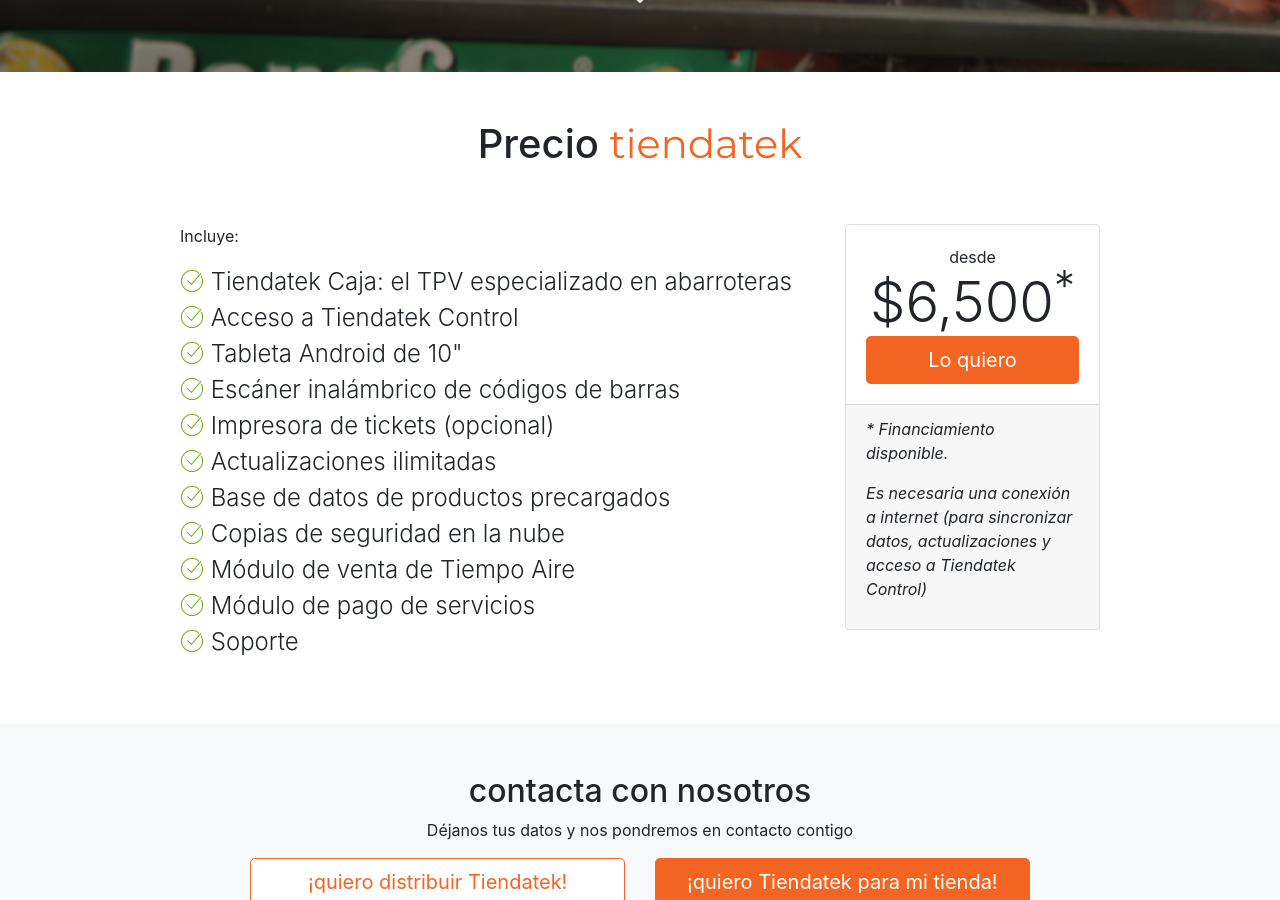
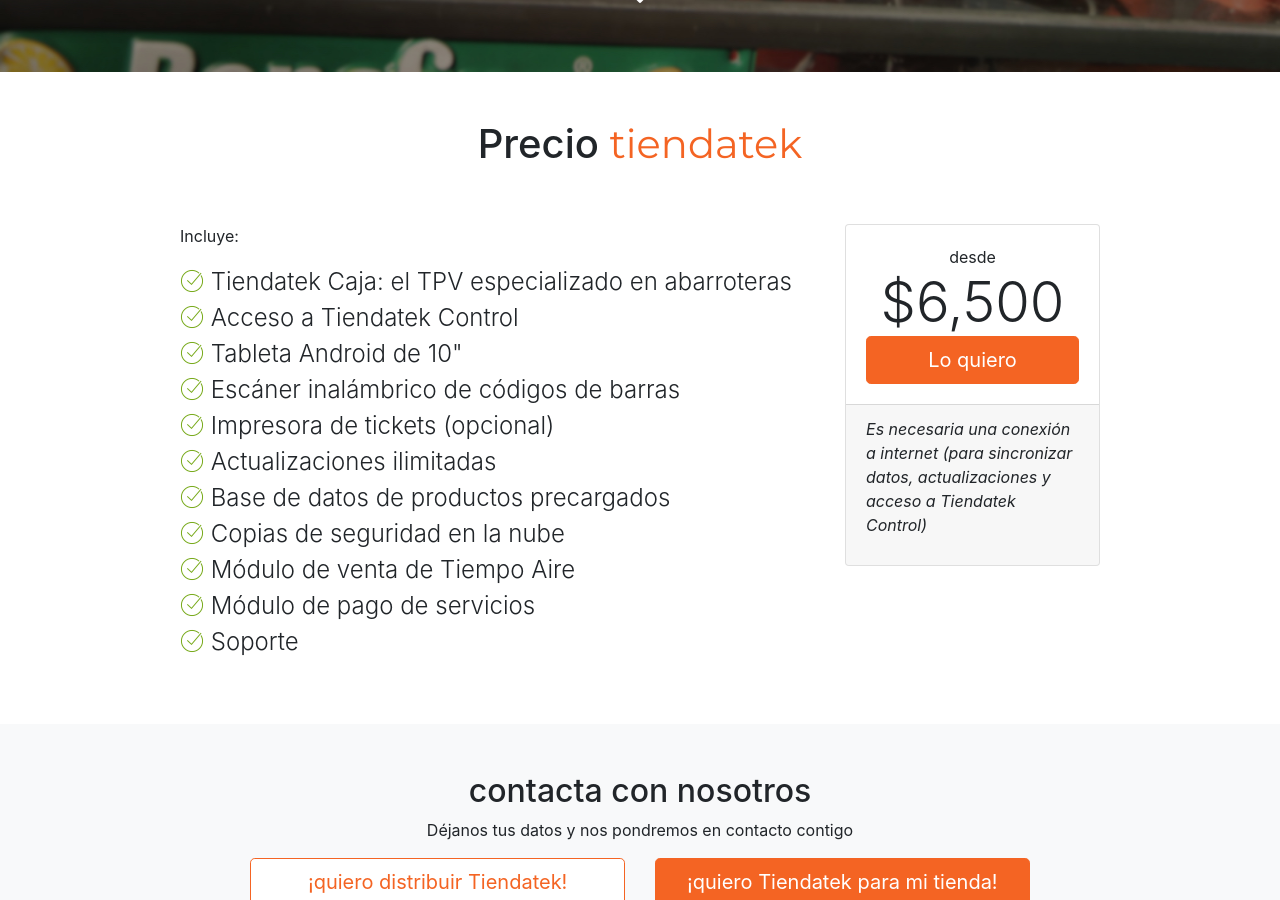
Before and after one commit to Frogtek/tiendatek.mx-site, a Jekyll site: the page built from index.md, in a window 1280 px wide and 900 px high, scrolled down 6125 px. Built offline with Jekyll 4.4.1, drawn with Linux system fonts in a browser that asks for light colours; some web fonts are replaced.

Commit message:
Update price section

```diff
--- a/_includes/home-price.html
+++ b/_includes/home-price.html
@@ -30,12 +30,11 @@
         <div class="col col-md-3 text-center">
             <div class="card">
                 <div class="card-body">
-                    <span>desde</span> <span class="display-4">$6,500<sup>*</sup></span>
+                    <span>desde</span> <span class="display-4">$6,500</span>
                     <a href="{{ site.form_shopkeeper_url }}" class="btn btn-frogtek btn-lg btn-block">Lo quiero</a>
                 </div>
                 <div class="card-footer text-left">
                     <em>
-                        <p>* Financiamiento disponible.</p>
                         <p>Es necesaria una conexión a internet (para sincronizar datos, actualizaciones y
                             acceso a Tiendatek Control)</p>
                     </em>
```
